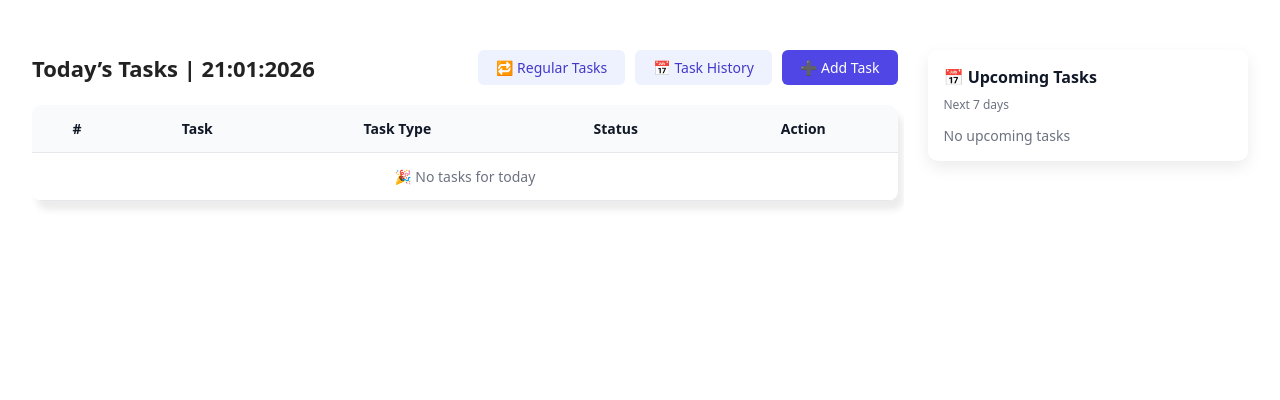
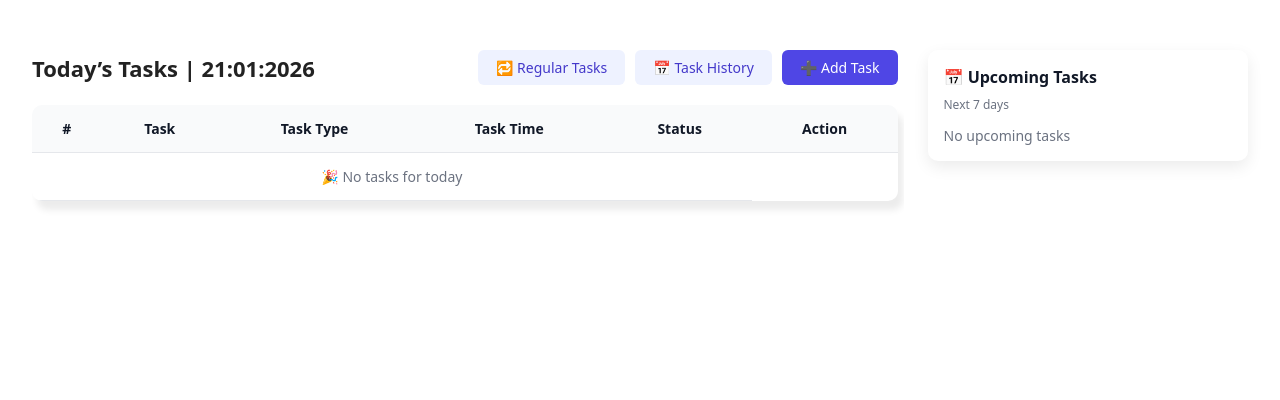
Before and after one commit to CodageWithRahul/Advance-Todo-app, a Django app: page /dashboard/ in a window 1280 px wide. Shown: the part 59-459 px from the top of the page. Run offline with Django 5.2, Linux system fonts and the light colour scheme; the visitor is signed in with stand-in values (Sample User, id 1); data comes from the database, SQL or seed files in the repository; data that the repository does not hold is empty.

Commit message:
added a time in task

```diff
--- a/Full_Fledged_TODO_APP/TODO/forms.py
+++ b/Full_Fledged_TODO_APP/TODO/forms.py
@@ -42,9 +42,11 @@ class loginForm(forms.Form):
 class TaskForm(forms.ModelForm):
     class Meta:
         model = models.Task
-        fields = ['title', 'task_type', 'start_date']
+        fields = ['title', 'task_type', 'start_date','startTime','endTime']
         widgets = {
             'start_date': forms.DateInput(attrs={'type': 'date'}),
+            'startTime': forms.TimeInput(attrs={'type':'time'}),
+            'endTime': forms.TimeInput(attrs={'type':'time'}),
         }
 
     # def clean_start_date(self):
--- a/Full_Fledged_TODO_APP/TODO/models.py
+++ b/Full_Fledged_TODO_APP/TODO/models.py
@@ -33,6 +33,8 @@ class Task(models.Model):
         blank=True,
         help_text="Used only for future tasks"
     )
+    startTime = models.TimeField(blank=True,null=True)
+    endTime = models.TimeField(blank=True,null=True)
     is_active = models.BooleanField(default=True)
     created_at = models.DateTimeField(auto_now_add=True)
     is_deleted = models.BooleanField(default=False)
@@ -69,6 +71,8 @@ class TaskInstance(models.Model):
         default=PENDING
     )
     created_at = models.DateTimeField(auto_now_add=True)
+    startTime = models.TimeField(blank=True,null=True)
+    endTime = models.TimeField(blank=True,null=True)
 
     is_deleted = models.BooleanField(default=False)
     deleted_at = models.DateTimeField(null=True,blank=True)
--- a/Full_Fledged_TODO_APP/TODO/static/js/delete-modal.js
+++ b/Full_Fledged_TODO_APP/TODO/static/js/delete-modal.js
@@ -8,8 +8,12 @@ document.querySelectorAll(".delete-btn").forEach(btn => {
         e.preventDefault();
 
         const taskId = this.dataset.taskId;
+        const createdToday = this.dataset.createdToday === "true";
 
-        modalTitle.innerText = `Are you sure you want to delete ?`;
+        modalTitle.innerText = createdToday
+            ? "This task was created today. Deleting it will permanently remove it. Are you sure?"
+            : "Are you sure you want to delete this task?";
+
         deleteForm.action = `/task/delete/${taskId}/`;
         modal.style.display = "flex";
     });
--- a/Full_Fledged_TODO_APP/TODO/templates/dashboard.html
+++ b/Full_Fledged_TODO_APP/TODO/templates/dashboard.html
@@ -38,6 +38,7 @@
                         <th>#</th>
                         <th>Task</th>
                         <th>Task Type</th>
+                        <th>Task Time</th>
                         <th>Status</th>
                         <th class="actions-cell">Action</th>
                     </tr>
@@ -62,6 +63,7 @@
                             {% endif %}
                         </td>
 
+
                         <td>
                             {% if task.task.task_type == "FUTURE" %}
                                 SCHEDULED
@@ -69,6 +71,8 @@
                                 {{ task.task.task_type }}
                             {% endif %}
                         </td>
+                        <td>{{task.startTime}} | {{task.endTime}}</td>
+
 
                         <td>
                             <span class="status {{ task.status|lower }}">
@@ -86,7 +90,8 @@
                                    role="button"
                                    aria-label="Delete task {{ task.task.title }}"
                                    class="action-link delete delete-btn"
-                                   data-task-id="{{ task.id }}">
+                                   data-task-id="{{ task.id }}"
+                                   data-created-today="{{ task.is_created_today|yesno:'true,false' }}">
                                     Delete
                                 </a>
                             </div>
--- a/Full_Fledged_TODO_APP/TODO/templates/regular_task.html
+++ b/Full_Fledged_TODO_APP/TODO/templates/regular_task.html
@@ -13,7 +13,7 @@
     <div class="regular-header">
         <h2>🔁 Regular Tasks</h2>
         <p>
-            These tasks repeat daily and are automatically added to your day.
+            These tasks repeat daily and are automatically added to your day.<br> <h5>To stop Just Delete the task</h5>
         </p>
     </div>
 
--- a/Full_Fledged_TODO_APP/TODO/todoUtils.py
+++ b/Full_Fledged_TODO_APP/TODO/todoUtils.py
@@ -24,3 +24,26 @@ def email_otp_gen():
 def email_otp_deleter(dbTable,email):
     getMail = dbTable.objects.get(email=email)
     getMail.delete()
+
+
+
+def is_conflicting(db_tasks, user_start, user_end):
+    if not user_start:
+        return False
+
+    # Normalize user time
+    user_end = user_end or user_start
+
+    for task in db_tasks:
+        db_start = task.startTime
+        db_end = task.endTime or db_start
+
+        # Defensive: skip invalid DB records
+        if not db_start:
+            continue
+
+        # Universal overlap check
+        if db_start <= user_end and user_start <= db_end:
+            return True
+
+    return False
--- a/Full_Fledged_TODO_APP/TODO/views.py
+++ b/Full_Fledged_TODO_APP/TODO/views.py
@@ -10,7 +10,7 @@ from django.db.models import Q
 from django.contrib.auth.decorators import login_required
 from django.shortcuts import get_object_or_404
 from django.contrib.auth import update_session_auth_hash
-from .todoUtils import upcoming_tasks,email_otp_gen,email_otp_deleter
+from .todoUtils import upcoming_tasks,email_otp_gen,email_otp_deleter,is_conflicting
 from django.template.loader import render_to_string
 from django.core.mail import EmailMessage
 from django.conf import settings
@@ -93,7 +93,8 @@ def UserDashboard(request):
     Q(status=TaskInstance.FORWARDED) | Q(is_deleted=True)
     ).select_related("task").order_by('-status')
     upcomingTask  = upcoming_tasks(request.user,Task,Task.FUTURE,7)
-
+    for task in tasks:
+        task.is_created_today = task.task.created_at.date() == date.today()
     return render(request,'dashboard.html',{
         'tasks':tasks,
         "todayDate":date.today(),
@@ -111,24 +112,49 @@ def UserLogout(request):
 @login_required(login_url='user_login')
 def add_task(request):
     if request.method == 'POST':
-        task = TaskForm(request.POST)
-        if task.is_valid():
-            task_type = task.cleaned_data.get('task_type').lower()
-            start_date = task.cleaned_data.get('start_date')
-            if task_type == "future":
-                if start_date <= date.today():
-                    messages.error(request,"Date must be > then Today")
+        form = TaskForm(request.POST)
+
+        if form.is_valid():
+            task_type = form.cleaned_data.get('task_type', '').lower()
+            start_date = form.cleaned_data.get('start_date')
+            start_time = form.cleaned_data.get('startTime')
+            end_time = form.cleaned_data.get('endTime')
+            print(start_time)
+            print(end_time)
+
+            today_tasks = TaskInstance.objects.filter(
+                user=request.user,
+                date=date.today()
+            ).exclude(
+                Q(status=TaskInstance.FORWARDED) | Q(is_deleted=True)
+            )
+
+            # 🔐 Time conflict check
+            if start_time:
+                if is_conflicting(today_tasks, start_time, end_time):
+                    messages.error(request, 'Your time is conflicting')
                     return redirect('add_task')
-            task = task.save(commit=False)
-            task.user = request.user   # VERY IMPORTANT (multi-tenant)
-            task.save()
-            create_task_instance(task)
+
+            # 📅 Future task validation
+            if task_type == "future" and start_date <= date.today():
+                messages.error(request, "Date must be greater than today")
+                return redirect('add_task')
+
+            task_obj = form.save(commit=False)
+            task_obj.user = request.user
+            task_obj.save()
+
+            create_task_instance(task_obj)
+
             return redirect('dashboard')
-        else:
-            messages.error(request,'Somthing is wrong! | Task not added')
-    else :
-        task = TaskForm()
-    return render(request,'task.html',{'task':task})
+
+        messages.error(request, 'Something went wrong! | Task not added')
+
+    else:
+        form = TaskForm()
+
+    return render(request, 'task.html', {'task': form})
+
 
 
 def create_task_instance(task):
@@ -139,6 +165,8 @@ def create_task_instance(task):
     if task.start_date is None or task.start_date == date.today():
         TaskInstance.objects.create(
             task=task,
+            startTime = task.startTime,
+            endTime = task.endTime,
             user=task.user,
             date=date.today(),
             status=TaskInstance.PENDING
@@ -165,19 +193,22 @@ def update_task(request,pk):
 
     else:
         task = TaskForm(instance=getTask)
-        print(task["start_date"])
     return render(request,'task.html',{'task':task})
 
 
 @login_required(login_url='user_login')
 def delete_task(request,pk):
     try:
-        getTask = get_object_or_404 (TaskInstance,id=pk,user=request.user)
+        getTask = TaskInstance.objects.get(id=pk,user=request.user)
     except TaskInstance.DoesNotExist:
         messages.error(request,"Task not found")
         return redirect('dashboard')
 
     if request.method == 'POST':
+        if getTask.task.created_at.date()== date.today():
+            getTask.delete()
+            getTask.task.delete()
+            return redirect('dashboard')
         getTask.is_deleted = True
         getTask.deleted_at = timezone.now()
 
@@ -221,11 +252,9 @@ def task_details_view(request,pk):
     if request.method == "POST":
         remark = request.POST.get('remarks')
         task.remarks = remark
-        print(remark)
         task.save()
 
     source = request.GET.get("from")
-    print(source)
 
     return render(request, "task_details.html", {
         "task": task,
@@ -301,8 +330,6 @@ def loader(request):
 @login_required(login_url='user_login')
 def task_history(request):
     date = request.GET.get("date")
-    print(date)
-
     tasks = (
         TaskInstance.objects
         .select_related("task")
--- a/Full_Fledged_TODO_APP/templates/base.html
+++ b/Full_Fledged_TODO_APP/templates/base.html
@@ -50,6 +50,5 @@
         <p>© {{ now|date:"Y" }} Todo App · Built with Django</p>
     </footer>
 
-    <script src="{% static 'js/main.js' %}"></script>
 </body>
 </html>
```
Also changed, not shown: Full_Fledged_TODO_APP/TODO/templates/task.html (+18 -0 lines), Full_Fledged_TODO_APP/TODO/migrations/0006_task_endtime_task_starttime_taskinstance_endtime_and_more.py (added).
